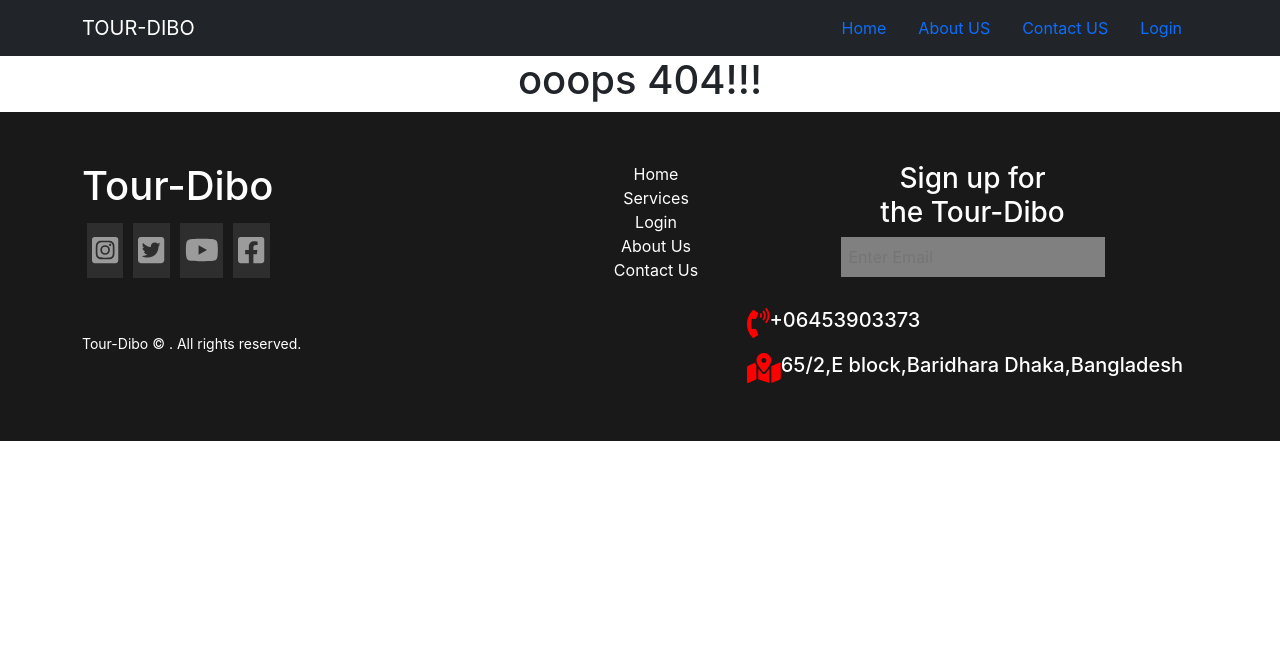
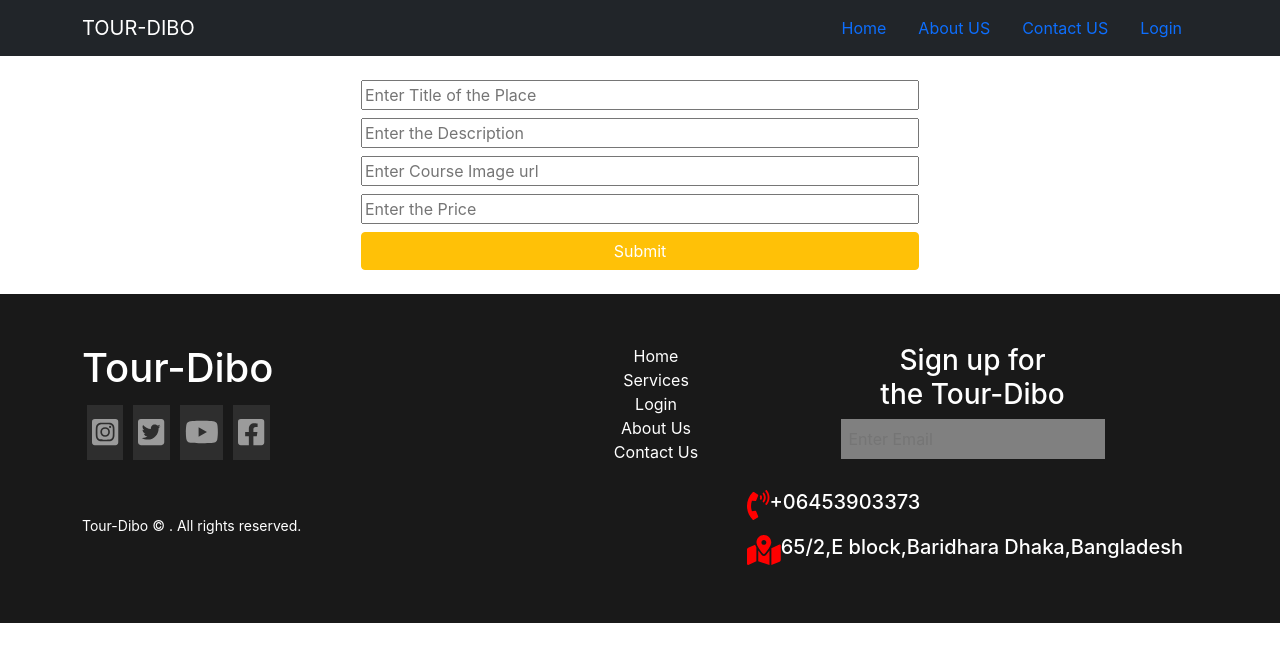
Before and after one commit to rejaulrasel/Tour-dibo-client-side, a React (Create React App) app: page /addService in a window 1280 px wide. Shown: the top 662 px of the page. Built offline with nearby package versions, Linux system fonts and the light colour scheme; no server answers.

Commit message:
added services code

```diff
--- a/package.json
+++ b/package.json
@@ -15,8 +15,10 @@
     "react": "^17.0.2",
     "react-bootstrap": "^2.0.2",
     "react-dom": "^17.0.2",
+    "react-hook-form": "^7.19.5",
     "react-router-dom": "^5.3.0",
     "react-scripts": "4.0.3",
+    "sweetalert": "^2.1.2",
     "web-vitals": "^1.1.2"
   },
   "scripts": {
--- a/src/App.js
+++ b/src/App.js
@@ -1,6 +1,8 @@
 import { BrowserRouter, Switch, Route } from 'react-router-dom';
 import './App.css';
 import AuthProvider from './Context/AuthProvider';
+import AddService from './pages/AddService/AddService';
+
 import ContactUs from './pages/ContactUs/ContactUs';
 import Footer from './pages/Footer/Footer';
 import Header from './pages/Header/Header';
@@ -27,6 +29,9 @@ function App() {
           <Route exact path='/login'>
             <Login></Login>
           </Route>
+          <Route exact path='/addService'>
+            <AddService></AddService>
+          </Route>
           <Route exact path='*'>
             <PageNotFound></PageNotFound>
           </Route>
--- /dev/null
+++ b/src/pages/AddService/AddService.js
@@ -0,0 +1,45 @@
+import React from 'react';
+import { useForm } from 'react-hook-form';
+// import swal from 'sweetalert';
+import { useHistory} from 'react-router';
+
+const AddService = () => {
+    const history = useHistory()
+
+    const { register, handleSubmit,reset } = useForm();
+    const onSubmit = data => {
+        console.log(data);
+        fetch('http://localhost:5000/services', {
+            method: "POST",
+            headers: { "content-type": "application/json" },
+            body: JSON.stringify(data)
+        })
+        .then(res => res.json())
+        .then(result =>{
+            console.log(result);
+            if (result.insertedId) {
+                alert('added succesfully')
+                // swal("Congratulation!" ,"You have added the service", "success");
+                reset();
+                history.push('/home')
+            }
+        })
+
+    };
+
+    return (
+        <div>
+            <div className="container form text-center mx-auto my-4">
+                <form onSubmit={handleSubmit(onSubmit)} className="d-flex justify-content-center align-items center flex-column w-50 text-center mx-auto">
+                    <input className="mb-2" placeholder="Enter Title of the Place" {...register("title", { required: true, maxLength: 20 })} />
+                    <input className="mb-2" placeholder="Enter the Description" {...register("description", { required: true, maxLength: 100 })} />
+                    <input className="mb-2" placeholder="Enter Course Image url" {...register("image", { required: true, maxLength: 100 })} />
+                    <input className="mb-2" type="number" placeholder="Enter the Price" {...register("price", { required: true})} />
+                    <input className="btn btn-warning text-white" type="submit" />
+                </form>
+            </div>
+        </div>
+    );
+};
+
+export default AddService;
```
Also changed, not shown: src/Firebase/fakeData.js (added), 1 other file (tests, documents, lock files or other folders).
